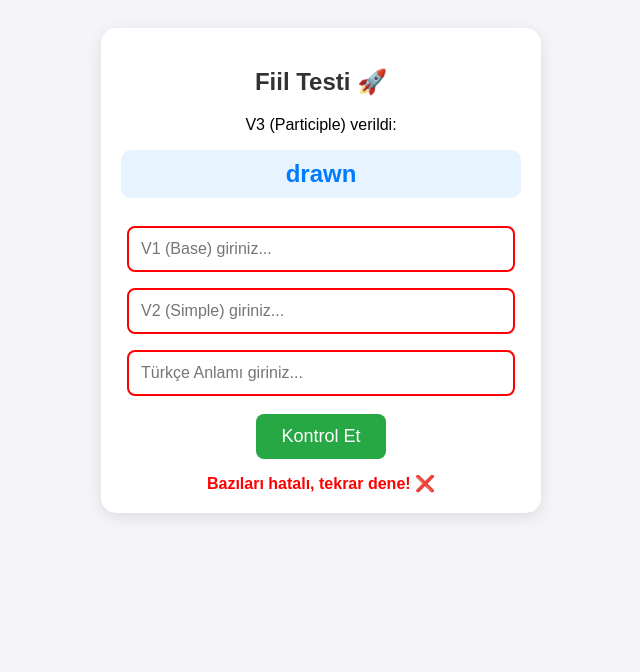
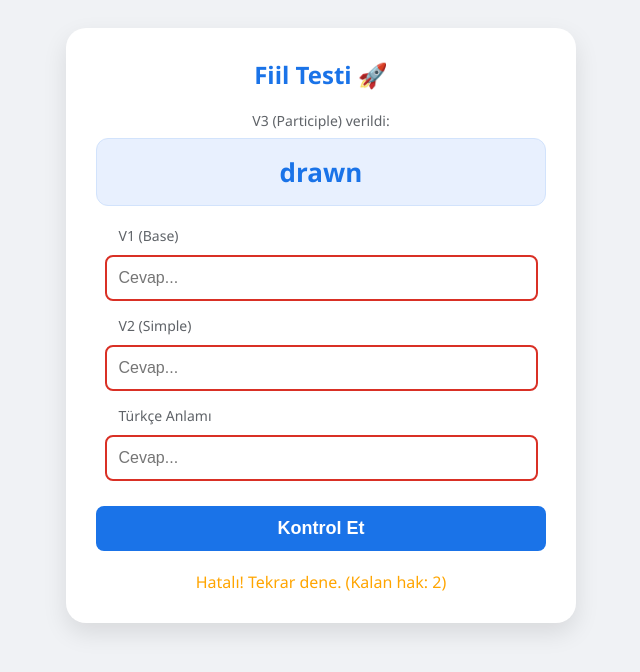
Before and after one commit to halitisa/ingilizce, a plain HTML site: page index.html in a window 1280 px wide. Both pictures are taken after a click on the button "Kontrol Et". Shown: the whole page, without its empty margins (319-959 px from the left). Drawn offline with Linux system fonts and the light colour scheme.

Commit message:
Update index.html

```diff
--- a/index.html
+++ b/index.html
@@ -5,26 +5,29 @@
     <meta name="viewport" content="width=device-width, initial-scale=1.0">
     <title>Halit'in Özel Fiil Testi</title>
     <style>
-        body { font-family: sans-serif; background-color: #f4f4f9; display: flex; justify-content: center; padding: 20px; }
-        .card { background: white; padding: 20px; border-radius: 15px; box-shadow: 0 4px 15px rgba(0,0,0,0.1); width: 100%; max-width: 400px; text-align: center; }
-        h2 { color: #333; }
-        .given { font-size: 24px; font-weight: bold; color: #007bff; margin-bottom: 20px; background: #e7f3ff; padding: 10px; border-radius: 10px; }
-        input { width: 90%; padding: 12px; margin: 8px 0; border: 2px solid #ddd; border-radius: 8px; font-size: 16px; }
-        button { background: #28a745; color: white; border: none; padding: 12px 25px; border-radius: 8px; cursor: pointer; font-size: 18px; margin-top: 10px; }
-        button:hover { background: #218838; }
-        #result { margin-top: 15px; font-weight: bold; }
-        .correct { color: green; }
-        .wrong { color: red; }
+        body { font-family: 'Segoe UI', sans-serif; background-color: #f0f2f5; display: flex; justify-content: center; padding: 20px; }
+        .card { background: white; padding: 30px; border-radius: 20px; box-shadow: 0 10px 25px rgba(0,0,0,0.1); width: 100%; max-width: 450px; text-align: center; }
+        h2 { color: #1a73e8; margin-top: 0; }
+        .given { font-size: 26px; font-weight: bold; color: #1a73e8; margin-bottom: 20px; background: #e8f0fe; padding: 15px; border-radius: 12px; border: 1px solid #d2e3fc; }
+        .label-text { font-size: 14px; color: #5f6368; margin-bottom: 5px; text-align: left; margin-left: 5%; }
+        input { width: 90%; padding: 12px; margin: 5px 0 15px 0; border: 2px solid #dadce0; border-radius: 8px; font-size: 16px; transition: 0.3s; }
+        button { color: white; border: none; padding: 12px 25px; border-radius: 8px; cursor: pointer; font-size: 18px; width: 100%; margin-top: 10px; font-weight: bold; }
+        #checkBtn { background: #1a73e8; }
+        #showAnsBtn { background: #f4b400; display: none; }
+        #nextBtn { background: #34a853; display: none; }
+        #result { margin-top: 20px; font-size: 16px; }
+        .answer-list { text-align: left; background: #fff4e5; padding: 15px; border-radius: 8px; border: 1px solid #ffe1b5; margin-top: 10px; font-size: 14px; }
     </style>
 </head>
 <body>
     <div class="card">
         <h2>Fiil Testi 🚀</h2>
-        <p id="label"></p>
+        <div id="label" style="font-size: 14px; color: #5f6368; margin-bottom: 8px;"></div>
         <div id="given-word" class="given"></div>
         <div id="inputs"></div>
-        <button onclick="checkAnswer()">Kontrol Et</button>
-        <button onclick="nextQuestion()" style="background:#007bff; display:none;" id="nextBtn">Sıradaki Soru</button>
+        <button onclick="checkAnswer()" id="checkBtn">Kontrol Et</button>
+        <button onclick="showAnswers()" id="showAnsBtn">Cevapları Göster (3 Hak Bitti)</button>
+        <button onclick="nextQuestion()" id="nextBtn">Sıradaki Soru ➔</button>
         <div id="result"></div>
     </div>
 
@@ -43,12 +46,15 @@
             ["know", "knew", "known", "bilmek"]
         ];
 
-        let currentVerb, givenIdx;
+        let currentVerb, givenIdx, wrongCount = 0;
         const labels = ["V1 (Base)", "V2 (Simple)", "V3 (Participle)", "Türkçe Anlamı"];
 
         function nextQuestion() {
+            wrongCount = 0;
             document.getElementById('result').innerHTML = '';
             document.getElementById('nextBtn').style.display = 'none';
+            document.getElementById('showAnsBtn').style.display = 'none';
+            document.getElementById('checkBtn').style.display = 'block';
             currentVerb = verbs[Math.floor(Math.random() * verbs.length)];
             givenIdx = Math.floor(Math.random() * 4);
 
@@ -58,7 +64,7 @@
             let inputHtml = '';
             for(let i=0; i<4; i++) {
                 if(i !== givenIdx) {
-                    inputHtml += `<input type="text" id="ans${i}" placeholder="${labels[i]} giriniz...">`;
+                    inputHtml += `<div class="label-text">${labels[i]}</div><input type="text" id="ans${i}" placeholder="Cevap...">`;
                 }
             }
             document.getElementById('inputs').innerHTML = inputHtml;
@@ -70,21 +76,42 @@
                 if(i !== givenIdx) {
                     let userVal = document.getElementById('ans'+i).value.trim().toLowerCase();
                     let correctVal = currentVerb[i].toLowerCase();
-                    if(correctVal.includes('/') ? !correctVal.split('/').includes(userVal) : userVal !== correctVal) {
+                    let isMatch = correctVal.includes('/') ? correctVal.split('/').includes(userVal) : userVal === correctVal;
+
+                    if(!isMatch) {
                         allCorrect = false;
-                        document.getElementById('ans'+i).style.borderColor = 'red';
+                        document.getElementById('ans'+i).style.borderColor = '#d93025';
                     } else {
-                        document.getElementById('ans'+i).style.borderColor = 'green';
+                        document.getElementById('ans'+i).style.borderColor = '#1e8e3e';
                     }
                 }
             }
+
             if(allCorrect) {
-                document.getElementById('result').innerHTML = '<span class="correct">Harika! Hepsi doğru. ✨</span>';
-                document.getElementById('nextBtn').style.display = 'inline-block';
+                document.getElementById('result').innerHTML = '<span style="color:green; font-weight:bold;">Mükemmel! ✨</span>';
+                document.getElementById('checkBtn').style.display = 'none';
+                document.getElementById('nextBtn').style.display = 'block';
             } else {
-                document.getElementById('result').innerHTML = '<span class="wrong">Bazıları hatalı, tekrar dene! ❌</span>';
+                wrongCount++;
+                if(wrongCount >= 3) {
+                    document.getElementById('result').innerHTML = `<span style="color:red;">3 kez hatalı deneme yaptın.</span>`;
+                    document.getElementById('showAnsBtn').style.display = 'block';
+                } else {
+                    document.getElementById('result').innerHTML = `<span style="color:orange;">Hatalı! Tekrar dene. (Kalan hak: ${3 - wrongCount})</span>`;
+                }
             }
         }
+
+        function showAnswers() {
+            let feedback = '<div class="answer-list"><strong>Doğru Cevaplar:</strong><br>';
+            for(let i=0; i<4; i++) { feedback += `${labels[i]}: ${currentVerb[i]}<br>`; }
+            feedback += '</div>';
+            document.getElementById('result').innerHTML = feedback;
+            document.getElementById('showAnsBtn').style.display = 'none';
+            document.getElementById('checkBtn').style.display = 'none';
+            document.getElementById('nextBtn').style.display = 'block';
+        }
+
         nextQuestion();
     </script>
 </body>
```
